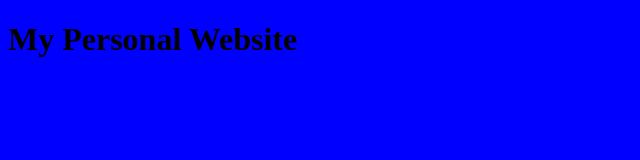
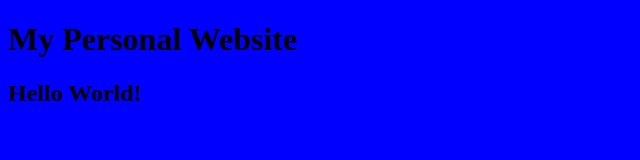
Before and after one commit to Mwangi-Noah/personal-website, a plain HTML site: page index.html in a window 1280 px wide. Shown: the whole page, without its empty margins (0-640 px from the left). Drawn offline with Linux system fonts and the light colour scheme.

Commit message:
add script.js, connect to index.html

```diff
--- a/index.html
+++ b/index.html
@@ -6,5 +6,6 @@
   </head>
   <body>
     <h1>My Personal Website</h1>
+    <script src="script.js"></script>
   </body>
 </html>
--- /dev/null
+++ b/script.js
@@ -0,0 +1,3 @@
+const h2 = document.createElement("h2");
+h2.textContent = "Hello World!";
+document.querySelector("body").appendChild(h2);
```
